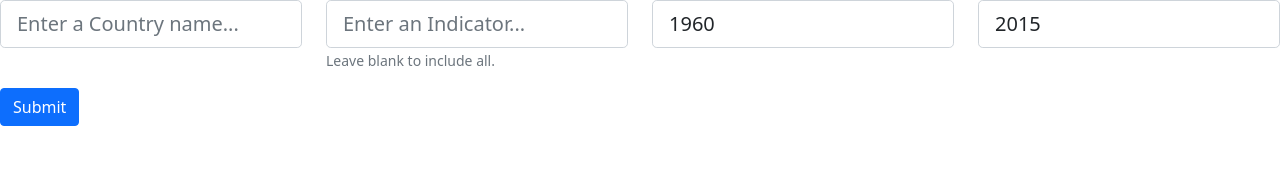
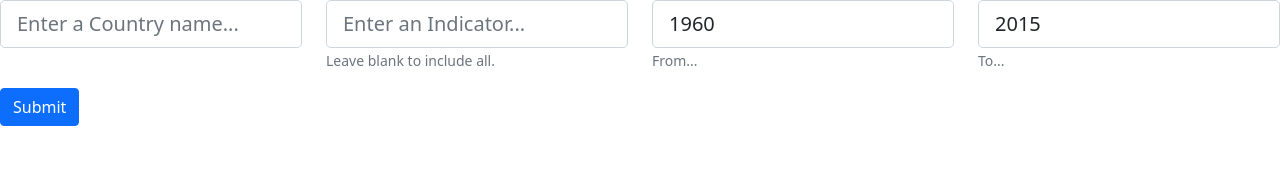
Before and after one commit to Senre/WorldBankFrontend, a React (Create React App) app in the folder world-bank-app/: page /home in a window 1280 px wide. Shown: the top 176 px of the page. Built offline with nearby package versions, Linux system fonts and the light colour scheme.

Commit message:
removed body from get request and neatened pages

```diff
--- a/world-bank-app/src/Components/Network.js
+++ b/world-bank-app/src/Components/Network.js
@@ -1,13 +1,16 @@
 export default class Network {
   fetchCountryData = async (country, indicator, startYear, endYear) => {
     const response = await fetch(
-      `http://localhost:8080/${encodeURIComponent(country)}`,
+      `http://localhost:8080/${encodeURIComponent(
+        country
+      )}?indicator=${encodeURIComponent(
+        indicator
+      )}&startYear=${startYear}&endYear=${endYear}`,
       {
         method: "GET",
         headers: {
           "Content-Type": "application/json",
         },
-        body: JSON.stringify({ indicator, startYear, endYear }),
       }
     );
 
--- a/world-bank-app/src/Components/Results.js
+++ b/world-bank-app/src/Components/Results.js
@@ -1,4 +1,5 @@
 import React from "react";
+import { LineChart, Line, CartesianGrid, XAxis, YAxis } from "recharts";
 
 class Results extends React.Component {
   constructor(props) {
@@ -9,7 +10,12 @@ class Results extends React.Component {
   }
 
   render() {
-    return <p>hello</p>;
+    return (
+      <main>
+        <header className="main-header"></header>
+        <div className="results-content"></div>
+      </main>
+    );
   }
 }
 
--- a/world-bank-app/src/Components/SearchPage.js
+++ b/world-bank-app/src/Components/SearchPage.js
@@ -19,14 +19,14 @@ class SearchPage extends React.Component {
   handleSubmit = async (e) => {
     e.preventDefault();
     const { country, indicator, startYear, endYear } = this.state;
-    const response = await this.network.fetchData(
+    const response = await this.network.fetchCountryData(
       country,
       indicator,
       startYear,
       endYear
     );
 
-    console.log(response);
+    console.log("response is", response);
   };
 
   handleChange = (e) => {
@@ -40,10 +40,8 @@ class SearchPage extends React.Component {
     this.setState({ [e.target.id]: e.target.value });
   };
 
-  render() {
+  renderSearchForm = () => {
     return (
-      <main>
-        <header className="main-header"></header>
       <div className="search-section">
         <Form onSubmit={this.handleSubmit}>
           <Row>
@@ -80,6 +78,7 @@ class SearchPage extends React.Component {
                 type="number"
                 size="lg"
               />
+              <Form.Text>From...</Form.Text>
             </Form.Group>
             <Form.Group className="mb-3" as={Col}>
               <Form.Control
@@ -91,15 +90,23 @@ class SearchPage extends React.Component {
                 type="number"
                 size="lg"
               />
+              <Form.Text>To...</Form.Text>
             </Form.Group>
           </Row>
-            <Link to="/results">
+
           <Button variant="primary" type="submit">
             Submit
           </Button>
-            </Link>
         </Form>
       </div>
+    );
+  };
+
+  render() {
+    return (
+      <main>
+        <header className="main-header"></header>
+        {this.renderSearchForm()}
       </main>
     );
   }
```
Lines whose indentation alone changed are shown as unchanged.
